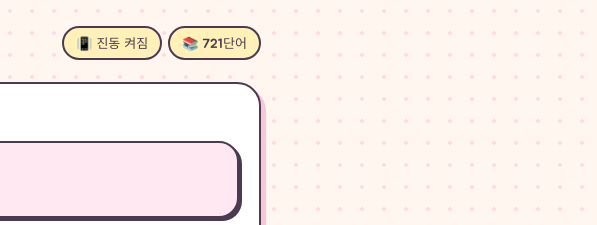
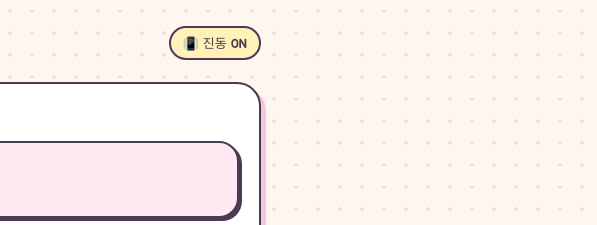
Before and after one commit to minjju5779218-creator/ngsl-quiz, a plain HTML site: page index.html in a window 1280 px wide. Shown: the top 225 px of the page, 683-1280 px from the left. Drawn offline with Linux system fonts and the light colour scheme.

Commit message:
헤더 정리 (진동 버튼)
Co-Authored-By: Claude Opus 5.5 <noreply@anthropic.com>
Claude-Session: https://claude.ai/code/session_01Q9UYLiL4cL58ggdpsyNH5F

```diff
--- a/index.html
+++ b/index.html
@@ -19,7 +19,7 @@ button,input{font-family:inherit;color:var(--ink)}
 .jua,header h1,.label,.btn,.mode b,.word,.meaning,.result-big,.qtype,.count,.chip,.stats b{font-family:'Jua','Gowun Dodum',sans-serif;font-weight:400}
 .wrap{max-width:640px;margin:0 auto;padding:22px 16px 60px}
 header{display:flex;align-items:center;justify-content:space-between;margin-bottom:18px}
-header h1{font-size:26px;margin:0;letter-spacing:-.3px;display:flex;align-items:center;gap:8px}
+header h1{white-space:nowrap;font-size:26px;margin:0;letter-spacing:-.3px;display:flex;align-items:center;gap:8px}
 header h1 .logo{display:inline-grid;place-items:center;width:42px;height:42px;border-radius:14px;background:var(--yellow);border:2.5px solid var(--edge);box-shadow:3px 3px 0 var(--edge);font-size:22px;transform:rotate(-6deg)}
 header h1 span.pink{color:var(--accent)}
 .badge{font-size:13px;color:var(--ink);background:var(--yellow);border:2px solid var(--edge);padding:5px 12px;border-radius:99px;font-family:'Jua',sans-serif}
@@ -111,14 +111,14 @@ kbd{font-family:inherit;font-size:11px;border:1.5px solid var(--edge);border-bot
 @keyframes pop{0%{transform:scale(.92);opacity:0}100%{transform:scale(1);opacity:1}}
 @keyframes bounce{0%,100%{transform:translateY(0)}50%{transform:translateY(-8px)}}
 @keyframes fall{to{transform:translateY(105vh) rotate(360deg);opacity:.2}}
-@media (max-width:420px){.word{font-size:38px}.meaning{font-size:23px}.sentence{font-size:19px}}
+@media (max-width:420px){header h1{font-size:21px}header h1 .logo{width:36px;height:36px;font-size:19px}.word{font-size:38px}.meaning{font-size:23px}.sentence{font-size:19px}}
 </style>
 </head>
 <body>
 <div class="wrap">
   <header>
     <h1><span class="logo">🍓</span>NGSL <span class="pink">단어</span> 놀이터</h1>
-    <span class="row" style="gap:6px"><button class="badge" id="vibBtn" style="cursor:pointer">📳 진동 켜짐</button><span class="badge" id="wcount">721 단어</span></span>
+    <button class="badge" id="vibBtn" style="cursor:pointer;white-space:nowrap">📳 진동 켜짐</button>
   </header>
 
   <!-- SETUP -->
@@ -231,7 +231,7 @@ function pickOne(a){ return a[Math.random()*a.length|0]; }
 function confetti(n){ const em=['🌸','💖','⭐','🍓','✨','🎀']; for(let i=0;i<n;i++){ const s=document.createElement('span'); s.className='confetti'; s.textContent=pickOne(em); s.style.left=(Math.random()*100)+'vw'; s.style.animationDuration=(1.4+Math.random()*1.4)+'s'; s.style.animationDelay=(Math.random()*.3)+'s'; document.body.appendChild(s); setTimeout(()=>s.remove(),3200);} }
 let vibOn = true;
 try { vibOn = localStorage.getItem('ngsl_vib') !== 'off'; } catch(e) {}
-function renderVib(){ $('vibBtn').textContent = vibOn ? '📳 진동 켜짐' : '🔕 진동 꺼짐'; $('vibBtn').style.opacity = vibOn ? 1 : .6; }
+function renderVib(){ $('vibBtn').textContent = vibOn ? '📳 진동 ON' : '🔕 진동 OFF'; $('vibBtn').style.opacity = vibOn ? 1 : .6; }
 function buzz(ms){
   if (!vibOn) return;
   try { if (window.AndroidTTS && AndroidTTS.vibrate) { AndroidTTS.vibrate(ms); return; } } catch(e) {}
@@ -461,7 +461,7 @@ function home(){
   renderNote(); renderLetters(); window.scrollTo(0,0);
 }
 
-$('wcount').textContent = '📚 ' + DATA.length + '단어';
+
 $('vibBtn').onclick = () => { vibOn = !vibOn; try { localStorage.setItem('ngsl_vib', vibOn ? 'on' : 'off'); } catch(e) {} renderVib(); if (vibOn) buzz(120); };
 renderVib();
 renderNote(); renderLetters();
```
